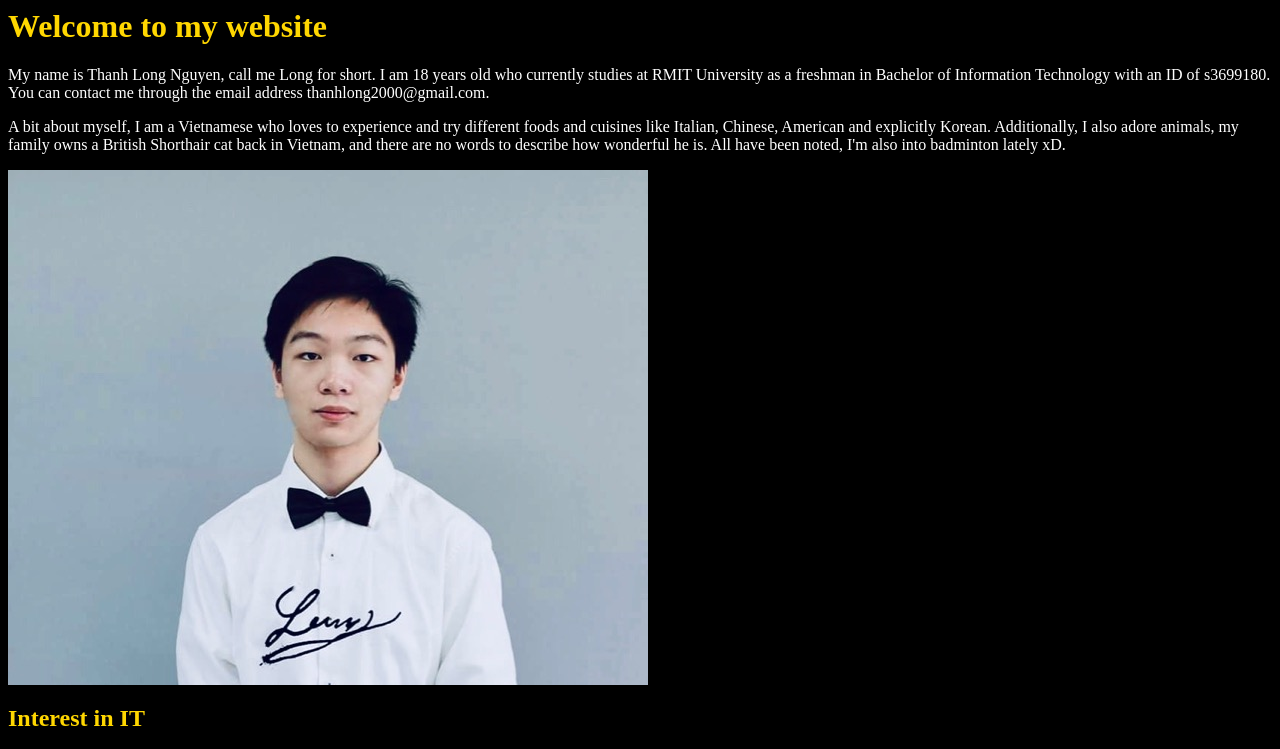
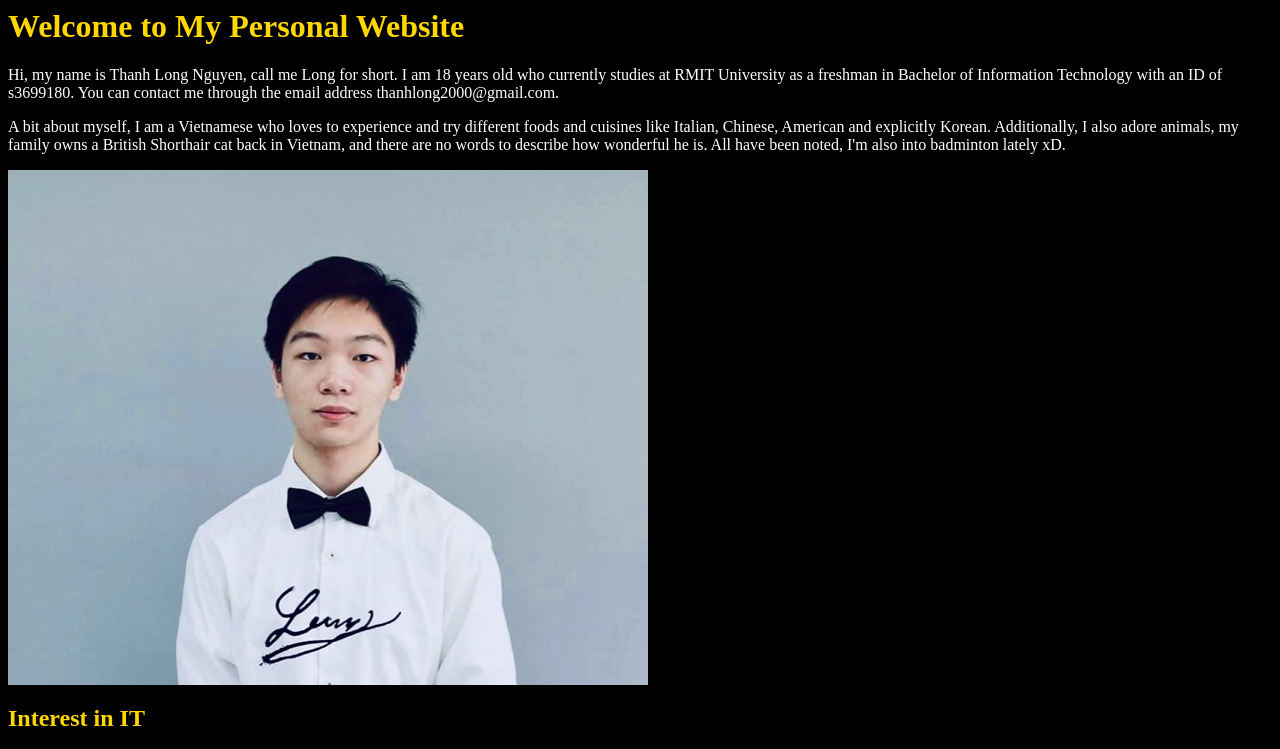
Before and after one commit to s3699180/thanhlong2000.github.io, a plain HTML site: page index.html in a window 1280 px wide. Shown: the top 749 px of the page. Drawn offline with Linux system fonts and the light colour scheme.

Commit message:
Update index.html

```diff
--- a/index.html
+++ b/index.html
@@ -17,8 +17,8 @@ h2 {
 </head>
 <body>
 
-<h1>Welcome to my website </h1>
-<p>My name is Thanh Long Nguyen, call me Long for short. I am 18 years old who currently studies at
+<h1>Welcome to My Personal Website</h1>
+<p>Hi, my name is Thanh Long Nguyen, call me Long for short. I am 18 years old who currently studies at
   RMIT University as a freshman in Bachelor of Information Technology with an ID of s3699180. You can contact me through the email address thanhlong2000@gmail.com. </p>
 <p>A bit about myself, I am a Vietnamese who loves to experience and try different foods and cuisines like Italian, Chinese, American and explicitly Korean.
   Additionally, I also adore animals, my family owns a British Shorthair cat back in Vietnam, and there are no words to describe how wonderful he is.
```
